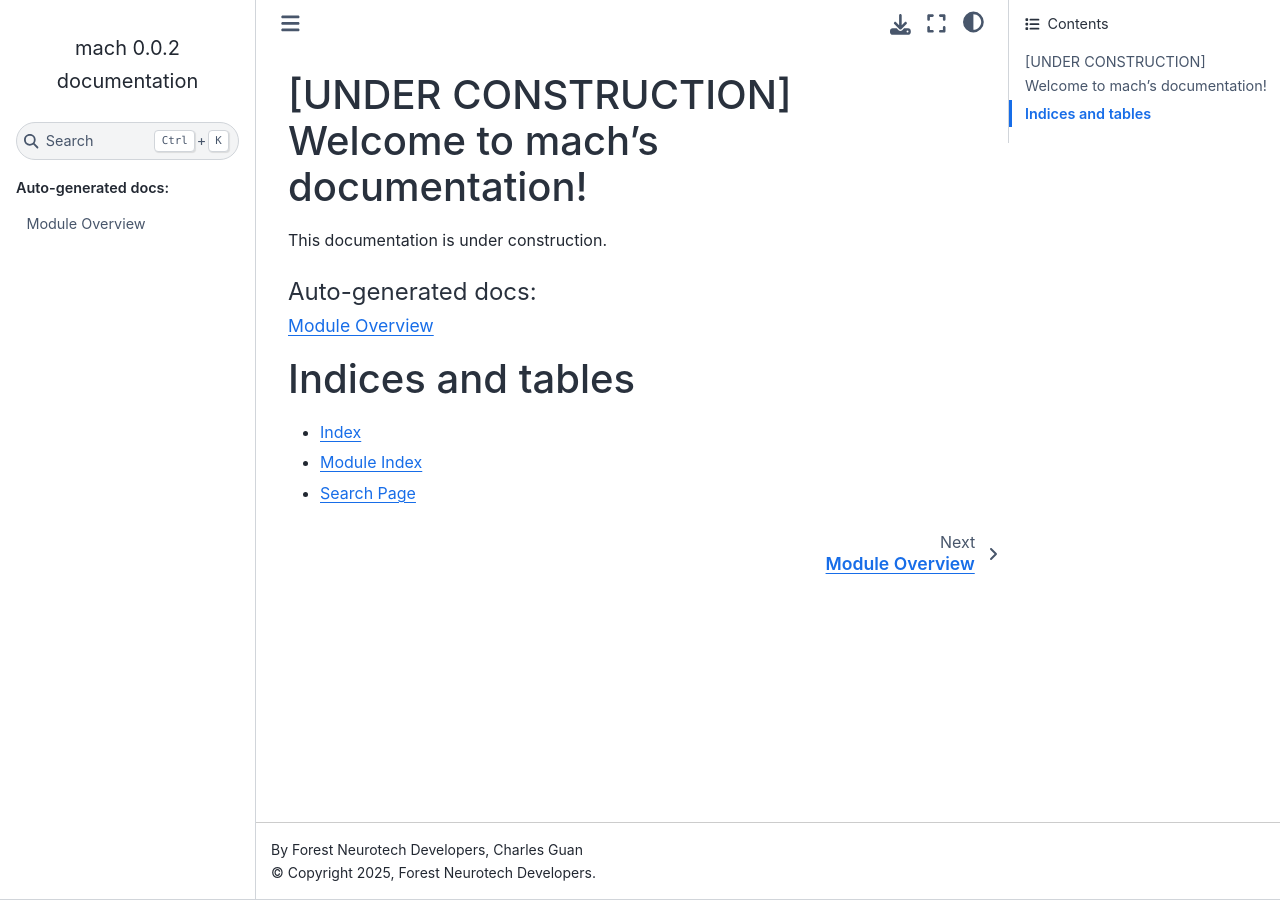
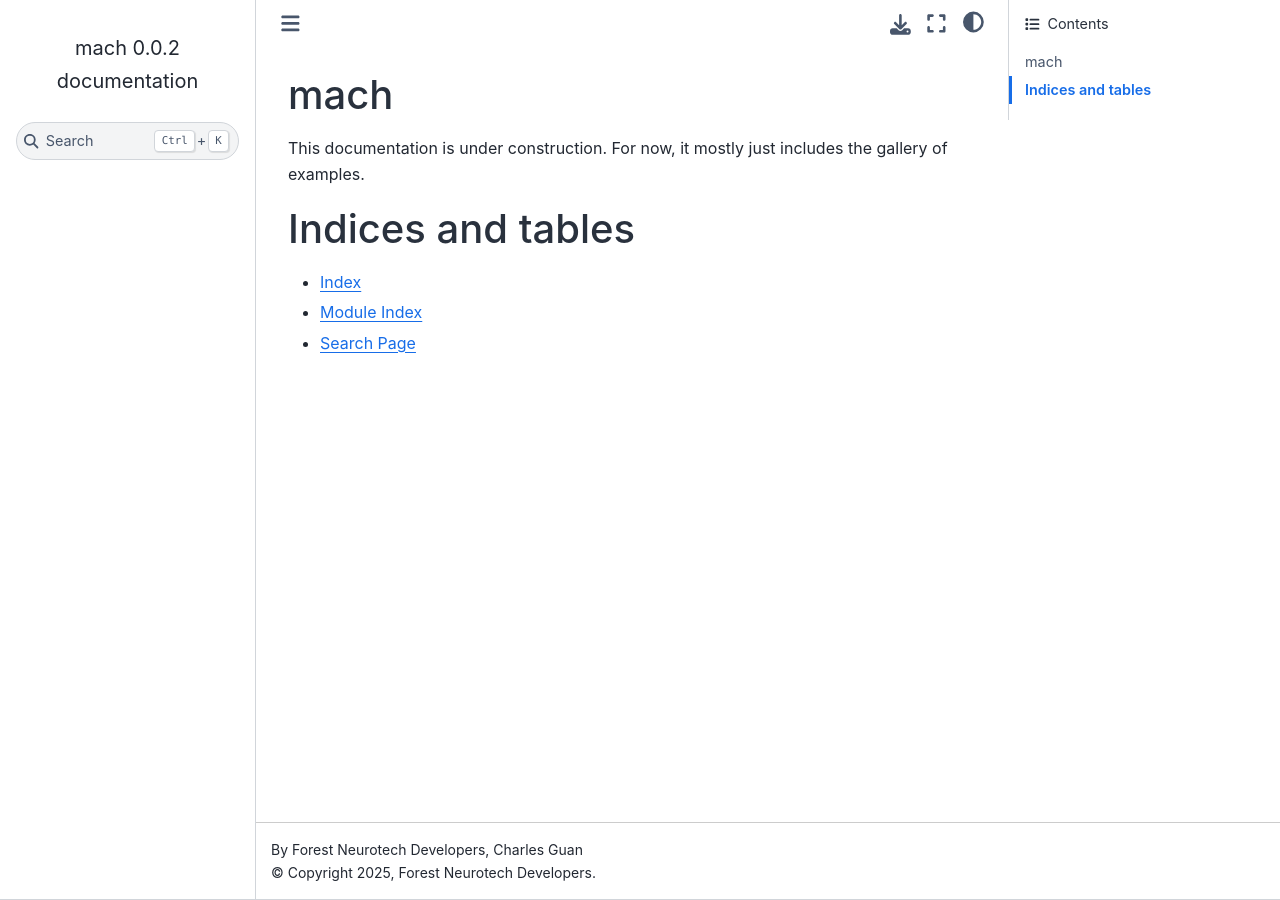
Before and after one commit to Forest-Neurotech/mach, a Sphinx documentation site: the page built from docs/index.rst, in a window 1280 px wide. Built offline with Sphinx 7.4.7 and the Sphinx Book theme 1.1.4, drawn with Linux system fonts in a browser that asks for light colours; pages that are not in the unit, such as notebooks, are missing from menus.

Commit message:
Update docs

```diff
--- a/docs/api.rst
+++ /dev/null
@@ -1,8 +0,0 @@
-Module Overview
-===============
-
-.. autosummary::
-    :toctree: generated/
-    :template: api.rst
-
-    mach
--- a/docs/index.rst
+++ b/docs/index.rst
@@ -1,7 +1,7 @@
-[UNDER CONSTRUCTION] Welcome to mach's documentation!
+mach
 ==============================================================
 
-This documentation is under construction.
+This documentation is under construction. For now, it mostly just includes the gallery of examples.
 
 .. toctree::
    :maxdepth: 2
@@ -9,13 +9,6 @@ This documentation is under construction.
 
    example_gallery/index
 
-.. toctree::
-   :maxdepth: 2
-   :caption: Auto-generated docs:
-
-   api
-
-
 Indices and tables
 ==================
 
--- a/src/mach/__init__.py
+++ b/src/mach/__init__.py
@@ -11,4 +11,4 @@ try:
     __version__ = version("mach")
 except PackageNotFoundError:
     # Update via bump-my-version, not manually
-    __version__ = "0.0.1"
+    __version__ = "0.0.2"
```
Also changed, not shown: .bumpversion.toml.
